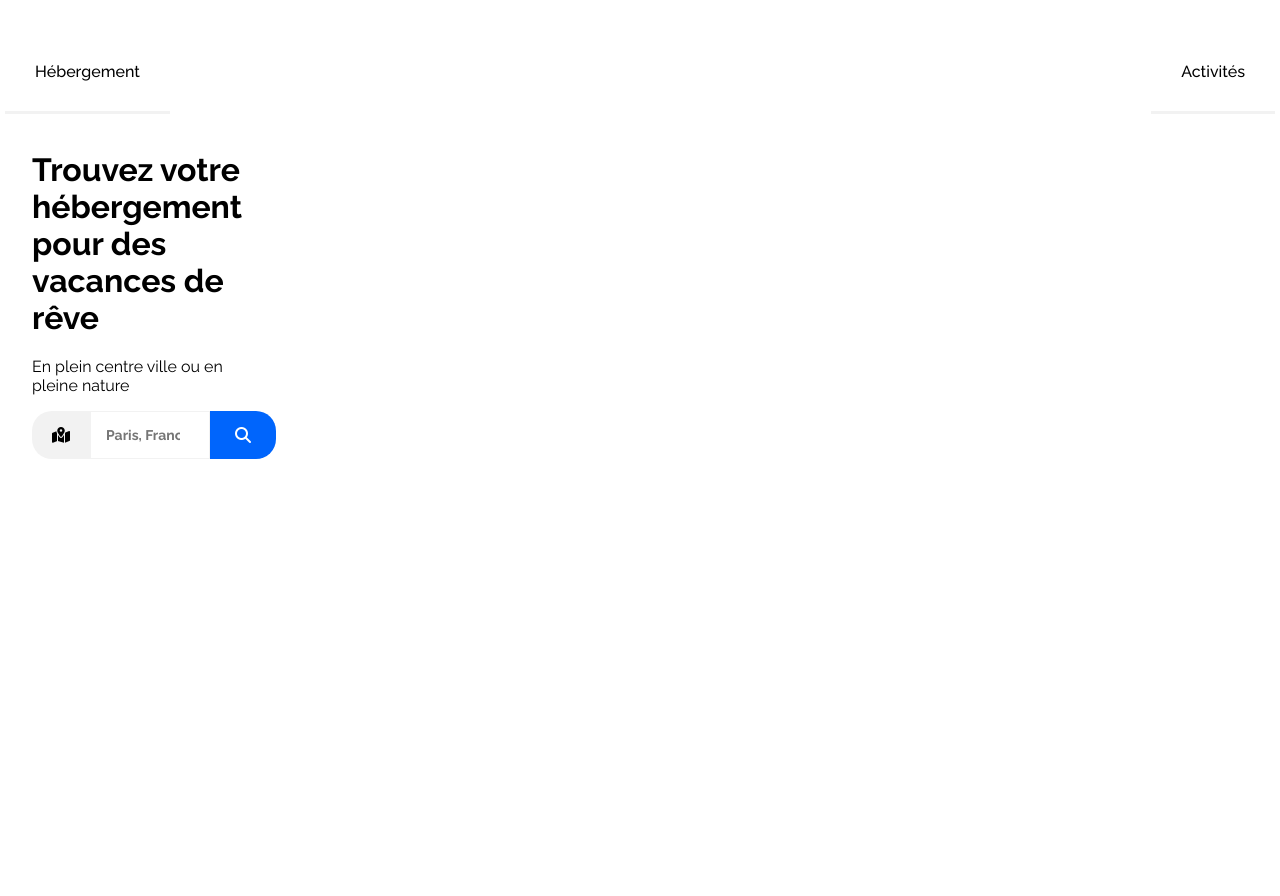
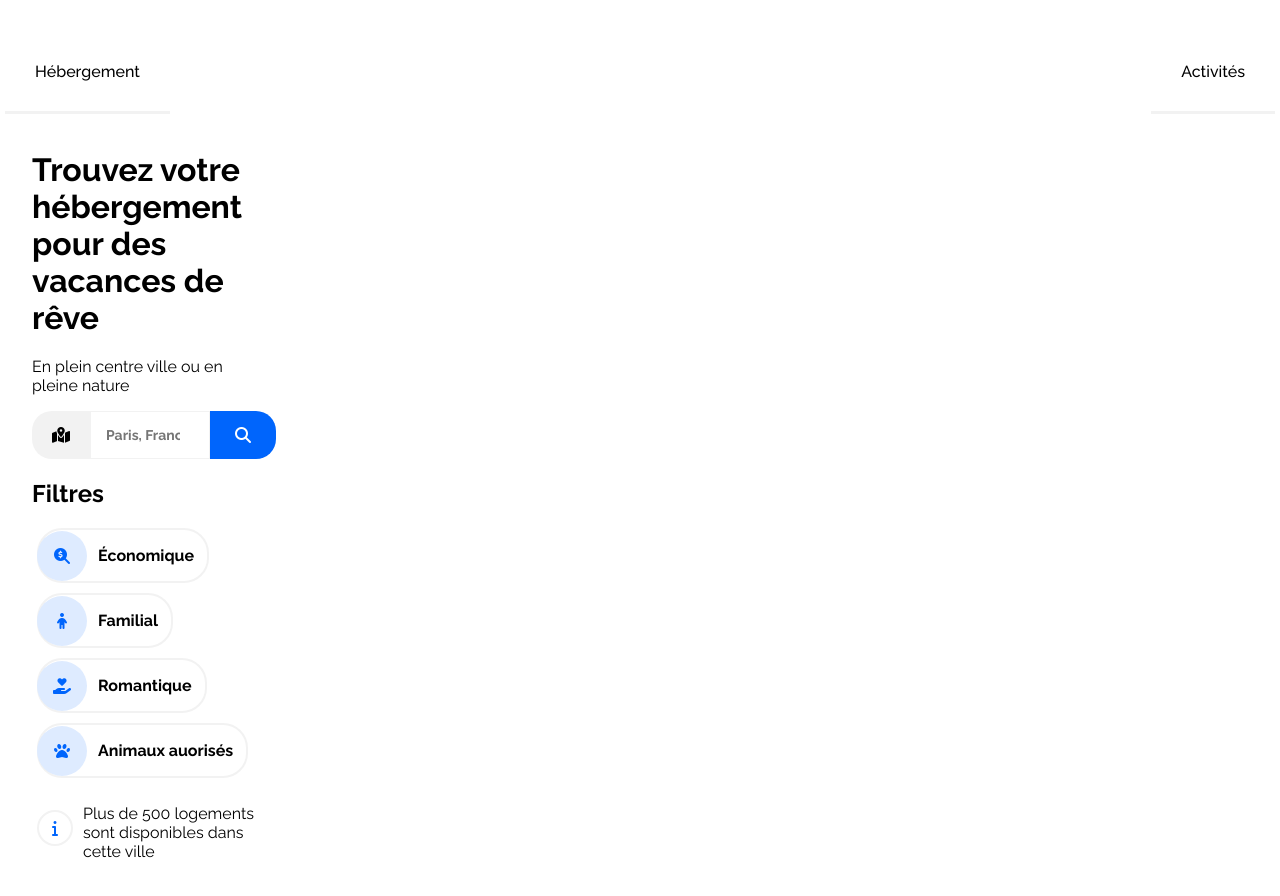
Before and after one commit to TokyoSlayers/MaximeTheraulaz_02_31052021, a plain HTML site: page index.html in a window 1280 px wide. Shown: the part 78-974 px from the top of the page. Before the commit the page ends 800 px from the top, so only its background shows below. Drawn offline with Linux system fonts and the light colour scheme.

Commit message:
index + style
Add filters and information

```diff
--- a/index.html
+++ b/index.html
@@ -34,6 +34,33 @@
                 </button>
             </form>
 
+            <div>
+                <h2>Filtres</h2>
+                <div id="filters">
+                    <div class="filter">
+                        <i class="fas fa-search-dollar circle"></i>
+                        <p>Économique</p>
+                    </div>
+                    <div class="filter">
+                        <i class="fas fa-child circle"></i>
+                        <p>Familial</p>
+                    </div>
+                    <div class="filter">
+                        <i class="fas fa-hand-holding-heart circle"></i>
+                        <p>Romantique</p>
+                    </div>
+                    <div class="filter">
+                        <i class="fas fa-paw circle"></i>
+                        <p>Animaux auorisés</p>
+                    </div>
+                </div>
+            </div>
+
+            <div id="information">
+                <div><i class="fas fa-info info"></i></div>
+                <p>Plus de 500 logements sont disponibles dans cette ville</p>
+            </div>
+
         </main>
         <footer>
 
--- a/style.css
+++ b/style.css
@@ -56,9 +56,9 @@ nav{
 /*main*/
 main{
     margin: 32px;
-    max-width: 220px;
+    max-width: 240px;
 }
-h1, p{
+h1, p, h2{
     cursor: default;
 }
 
@@ -97,3 +97,75 @@ form button{
     font-size: 16px;
     cursor: pointer;
 }
+
+/*Filters*/
+#filters{
+    display: flex;
+    flex-direction: column;
+    align-items: flex-start;
+}
+
+.circle{
+    border-radius: 100%;
+    background-color: #DEEBFF;
+    margin: -2px;
+    height: 50px;
+    width: 50px;
+	color: #0065FC;
+}
+
+.filter{
+    margin-left: 5px;
+    border: 2px #F2F2F2 solid;
+    border-radius: 25px;
+    margin-bottom: 10px;
+    font-weight: bold;
+	transition-duration: 0.1s;
+}
+
+.filter:hover{
+    transform: scale(1.015);
+	background-color: #F2F2F2;
+}
+
+.filter, .filter i, .filter p{
+    display: flex;
+    align-items: center;
+    justify-content: center;
+    cursor: pointer;
+}
+
+.filter p{
+    padding: 0 13px;
+}
+
+/*info i*/
+
+.info{
+    border-radius: 100%;
+    height: 32px;
+    width: 32px;
+	color: #0065FC;
+    border: 2px #F2F2F2 solid;
+    border-radius: 100%;
+    margin-bottom: 10px;
+}
+
+#information{
+    margin-left: 5px;
+    display: flex;
+    flex-direction: row;
+    align-items: center;
+    justify-content: center;
+}
+
+#information p {
+    padding: 0 0 0 10px;
+    align-items: initial;
+}
+
+#information i {
+    display: flex;
+    align-items: center;
+    justify-content: center;
+}
```
